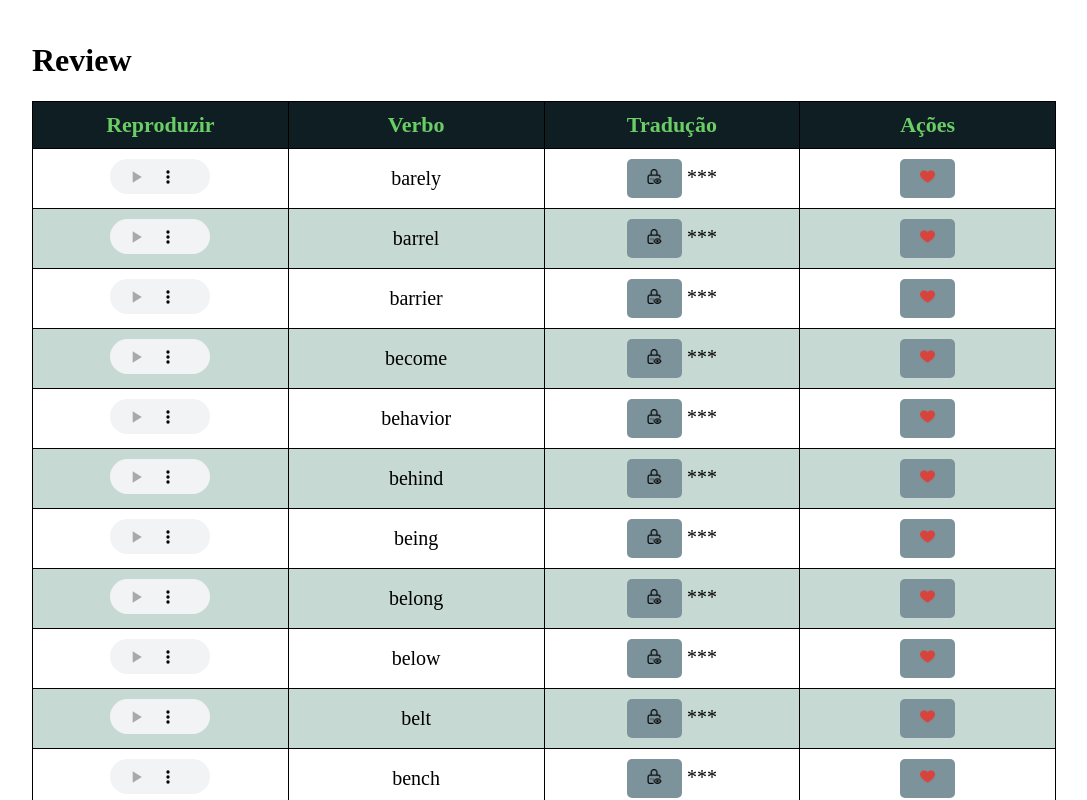
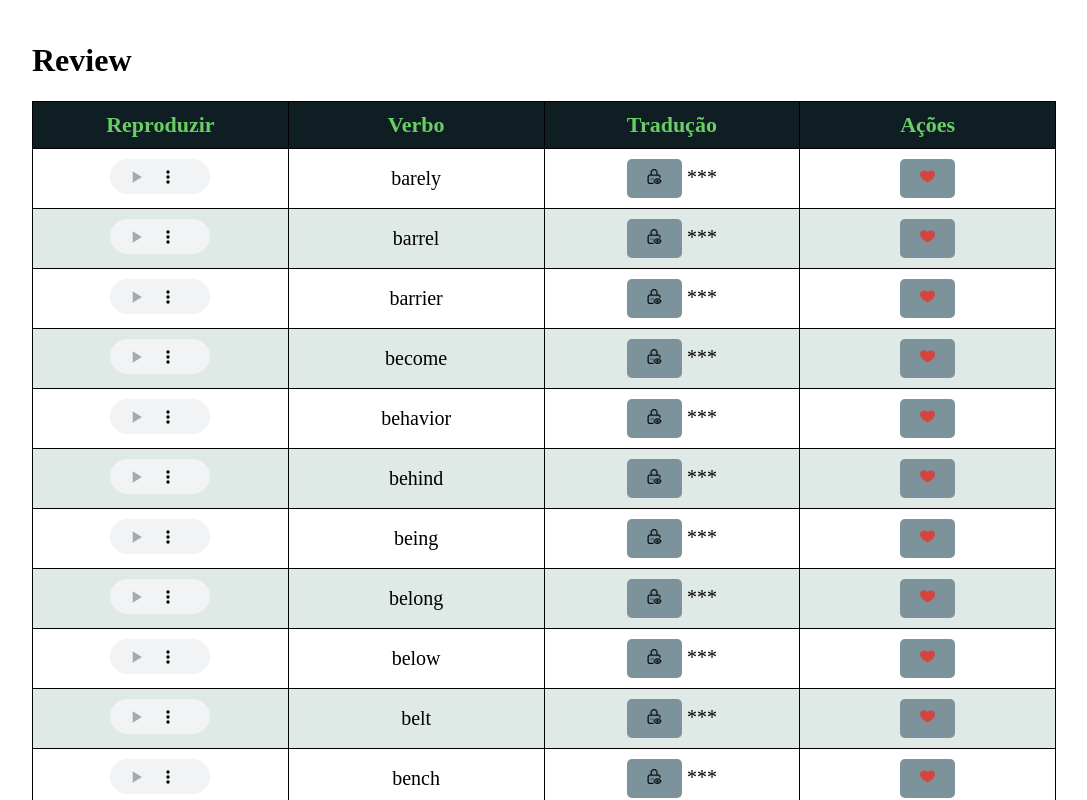
Before and after one commit to HelioRDF/review, an Angular app: page / in a window 1280 px wide. Shown: the top 800 px of the page, without its empty margins (40-1127 px from the left). Built offline with nearby package versions, Linux system fonts and the light colour scheme; data requests are answered from the project's data file.

Commit message:
Lista ajustada

```diff
--- a/src/app/modules/word-list/word-list.component.scss
+++ b/src/app/modules/word-list/word-list.component.scss
@@ -42,7 +42,7 @@ th {
 
 
 tr:nth-child(even) {
-    background-color: #c7d9d3;
+    background-color: #dfe9e6;
 }
 
 tr:hover:nth-child(1n + 2) {
```
